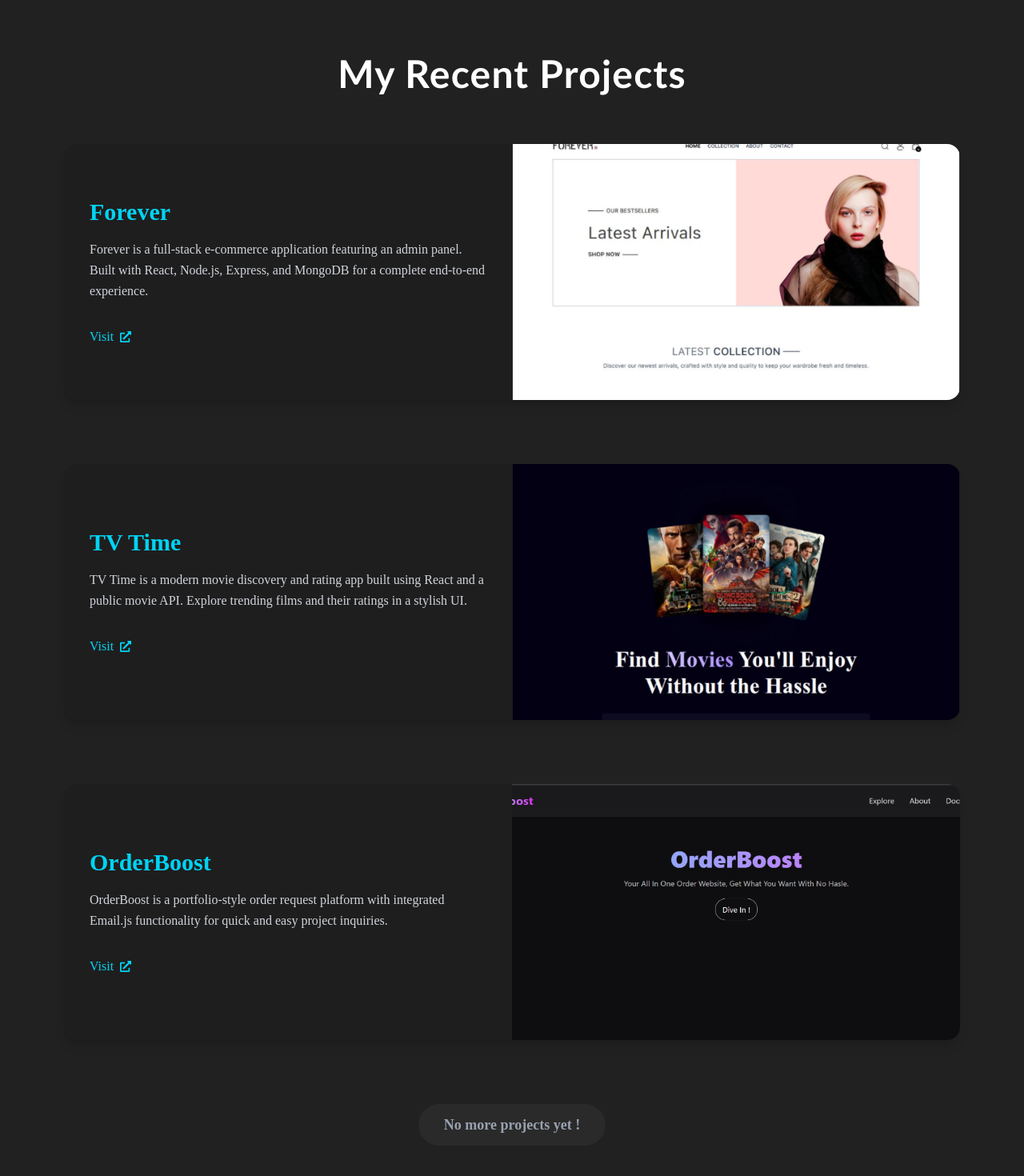
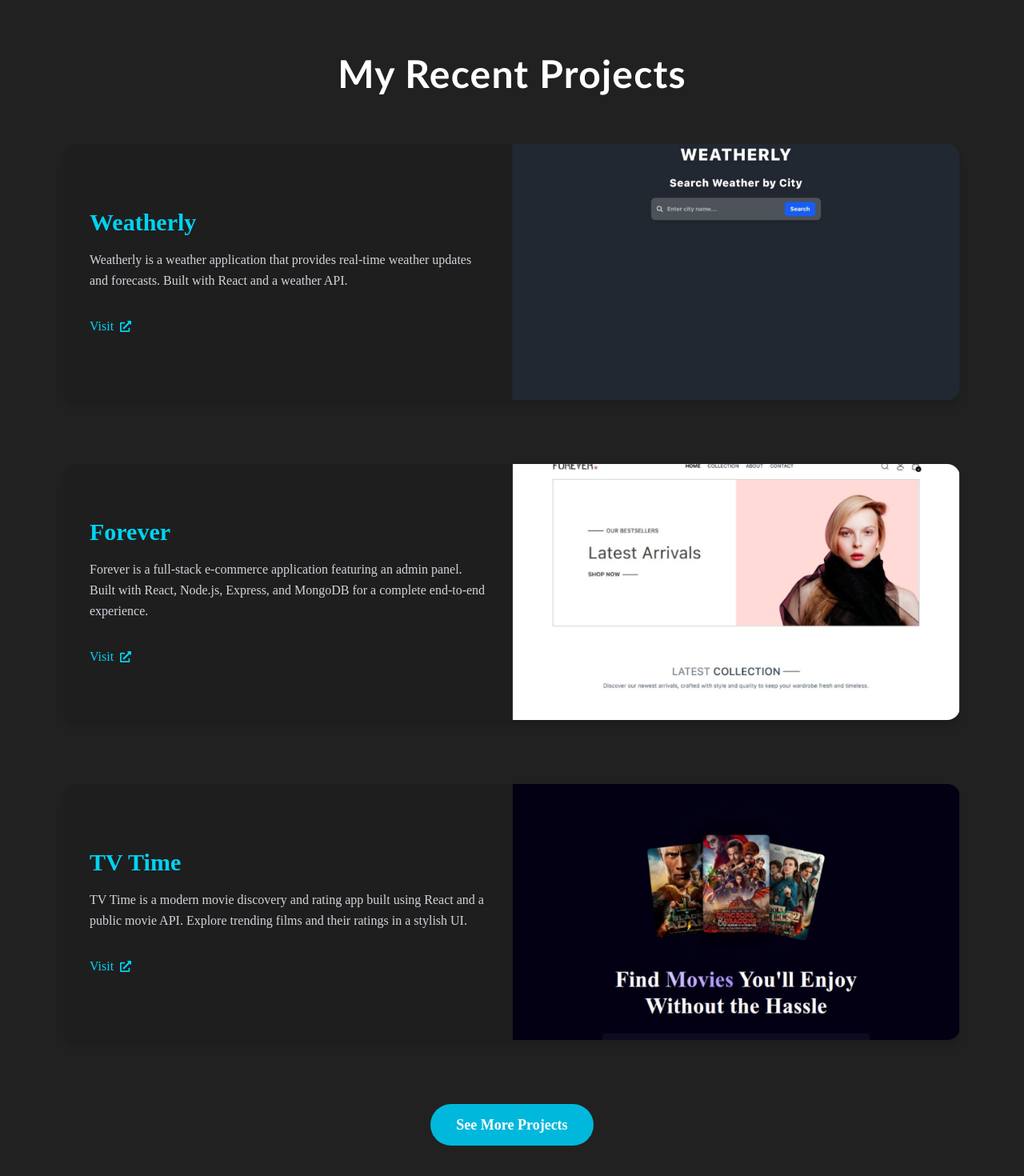
Before and after one commit to ilyasdev01-creator/Portofilo, a React (Vite) app: page / in a window 1280 px wide. Shown: the part 2544-4014 px from the top of the page at 80% size. Built offline with nearby package versions, Linux system fonts and the light colour scheme.

Commit message:
show more and less projects

```diff
--- a/components/Projects.jsx
+++ b/components/Projects.jsx
@@ -1,10 +1,19 @@
-import React, { useContext } from "react";
+import React, { useContext, useState } from "react";
 import { FaExternalLinkAlt } from "react-icons/fa";
 import ShopContext from "../contexts/context.jsx";
+
 const Projects = () => {
   const { mode } = useContext(ShopContext);
+  const [showAll, setShowAll] = useState(false);
 
   const projects = [
+    {
+      title: "Weatherly",
+      description:
+        "Weatherly is a weather application that provides real-time weather updates and forecasts. Built with React and a weather API.",
+      link: "https://weatherly01.vercel.app",
+      img: "/assets/weatherly.png",
+    },
     {
       title: "Forever",
       description:
@@ -17,7 +26,7 @@ const Projects = () => {
       description:
         "TV Time is a modern movie discovery and rating app built using React and a public movie API. Explore trending films and their ratings in a stylish UI.",
       link: "https://tv0-time1.vercel.app",
-      img: "/assets/tvTime.png",
+      img: "/assets/tvtime.png",
     },
     {
       title: "OrderBoost",
@@ -28,6 +37,8 @@ const Projects = () => {
     },
   ];
 
+  const displayedProjects = showAll ? projects : projects.slice(0, 3);
+
   return (
     <section
       id="projects"
@@ -37,32 +48,32 @@ const Projects = () => {
         }`}
     >
       <h1
-        className={`text-4xl md:text-5xl font-bold mb-16 text-center tracking-wide transition-all duration-500 ${mode === "dark" ? "text-white" : "text-[#212121]"
+        className={`text-4xl md:text-5xl font-bold mb-16 text-center tracking-wide ${mode === "dark" ? "text-white" : "text-[#212121]"
           }`}
       >
         My Recent Projects
       </h1>
 
       <div className="flex flex-col gap-20 w-full max-w-6xl">
-        {projects.map((project, index) => (
+        {displayedProjects.map((project, index) => (
           <div
             key={index}
-            className={`grid grid-cols-1 md:grid-cols-2 items-center rounded-2xl overflow-hidden shadow-lg transition-all duration-500 hover:-translate-y-2 hover:shadow-xl ${mode === "dark"
+            className={`grid grid-cols-1 md:grid-cols-2 items-center rounded-2xl overflow-hidden shadow-lg hover:-translate-y-2 hover:shadow-xl transition-all duration-500 ${mode === "dark"
               ? "bg-[#1e1e1e] hover:shadow-cyan-400/20"
               : "bg-white hover:shadow-[#00acc1]/20"
               }`}
           >
             {/* Left Text Section */}
-            <div className="p-8 flex flex-col gap-4 order-2 md:order-1 transition-all duration-500">
+            <div className="p-8 flex flex-col gap-4 order-2 md:order-1">
               <h2
-                className={`text-3xl font-semibold transition-all duration-500 ${mode === "dark" ? "text-cyan-400" : "text-[#0097a7]"
+                className={`text-3xl font-semibold ${mode === "dark" ? "text-cyan-400" : "text-[#0097a7]"
                   }`}
               >
                 {project.title}
               </h2>
 
               <p
-                className={`text-base leading-relaxed transition-all duration-500 ${mode === "dark" ? "text-gray-300" : "text-gray-700"
+                className={`text-base leading-relaxed ${mode === "dark" ? "text-gray-300" : "text-gray-700"
                   }`}
               >
                 {project.description}
@@ -84,14 +95,14 @@ const Projects = () => {
             </div>
 
             {/* Right Image Section */}
-            <div className="relative group order-1 md:order-2 transition-all duration-500">
+            <div className="relative group order-1 md:order-2">
               <img
                 src={project.img}
                 alt={project.title}
                 className="w-full h-80 object-cover transition-transform duration-500 group-hover:scale-105"
               />
               <div
-                className={`absolute inset-0 transition-opacity duration-300 flex items-center justify-center ${mode === "dark"
+                className={`absolute inset-0 flex items-center justify-center transition-opacity duration-300 ${mode === "dark"
                   ? "bg-black/50 group-hover:opacity-100 opacity-0"
                   : "bg-[#e0f7fa]/60 group-hover:opacity-100 opacity-0"
                   }`}
@@ -115,13 +126,13 @@ const Projects = () => {
 
       <div className="mt-20 text-center">
         <button
-          disabled
-          className={`px-8 py-3 rounded-full text-lg font-semibold transition-all duration-500 cursor-not-allowed ${mode === "dark"
-            ? "bg-[#2a2a2a] text-gray-400"
-            : "bg-gray-200 text-gray-500"
+          onClick={() => setShowAll(!showAll)}
+          className={`cursor-pointer px-8 py-3 rounded-full text-lg font-semibold transition-all duration-500 ${mode === "dark"
+            ? "bg-cyan-500 text-white hover:bg-cyan-400"
+            : "bg-[#00acc1] text-white hover:bg-[#0097a7]"
             }`}
         >
-          No more projects yet !
+          {showAll ? "Show Less" : "See More Projects"}
         </button>
       </div>
     </section>
```
Also changed, not shown: public/assets/weatherly.png (added).
